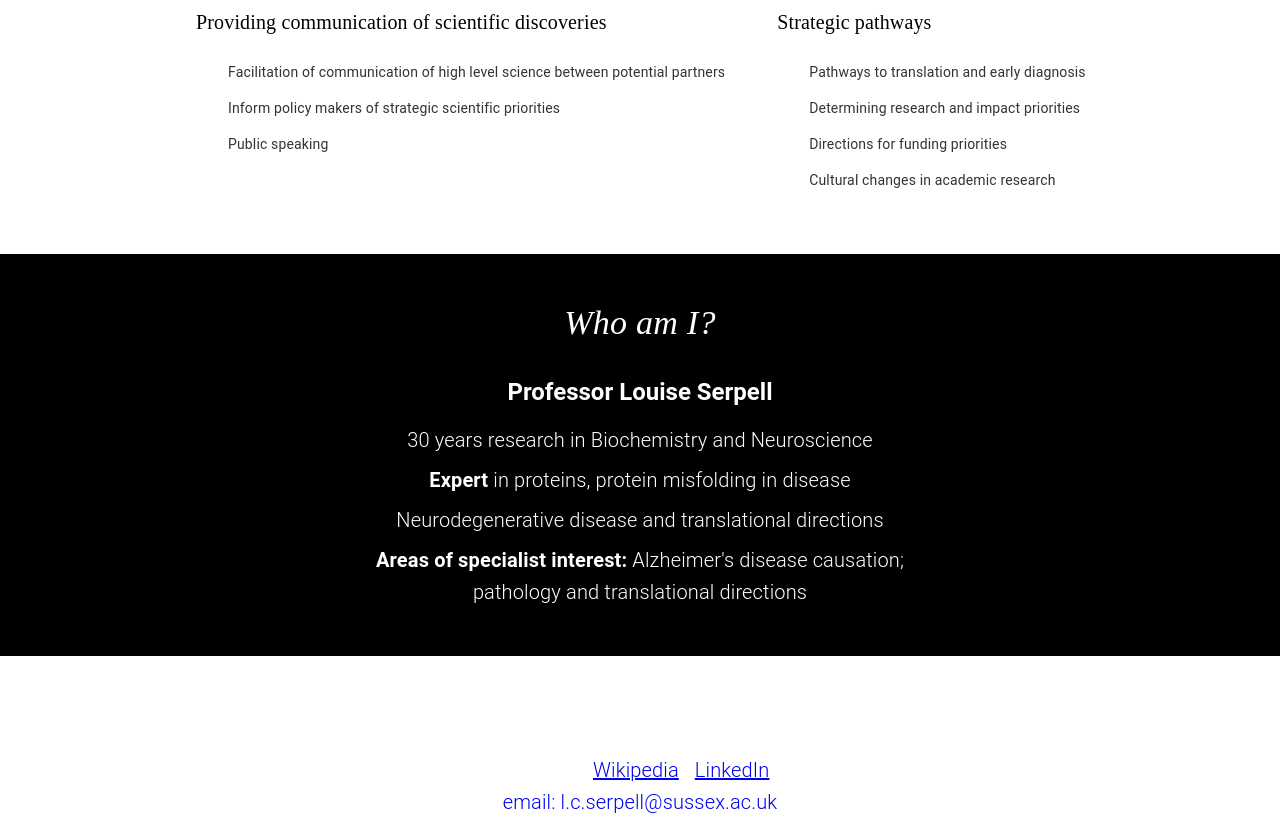
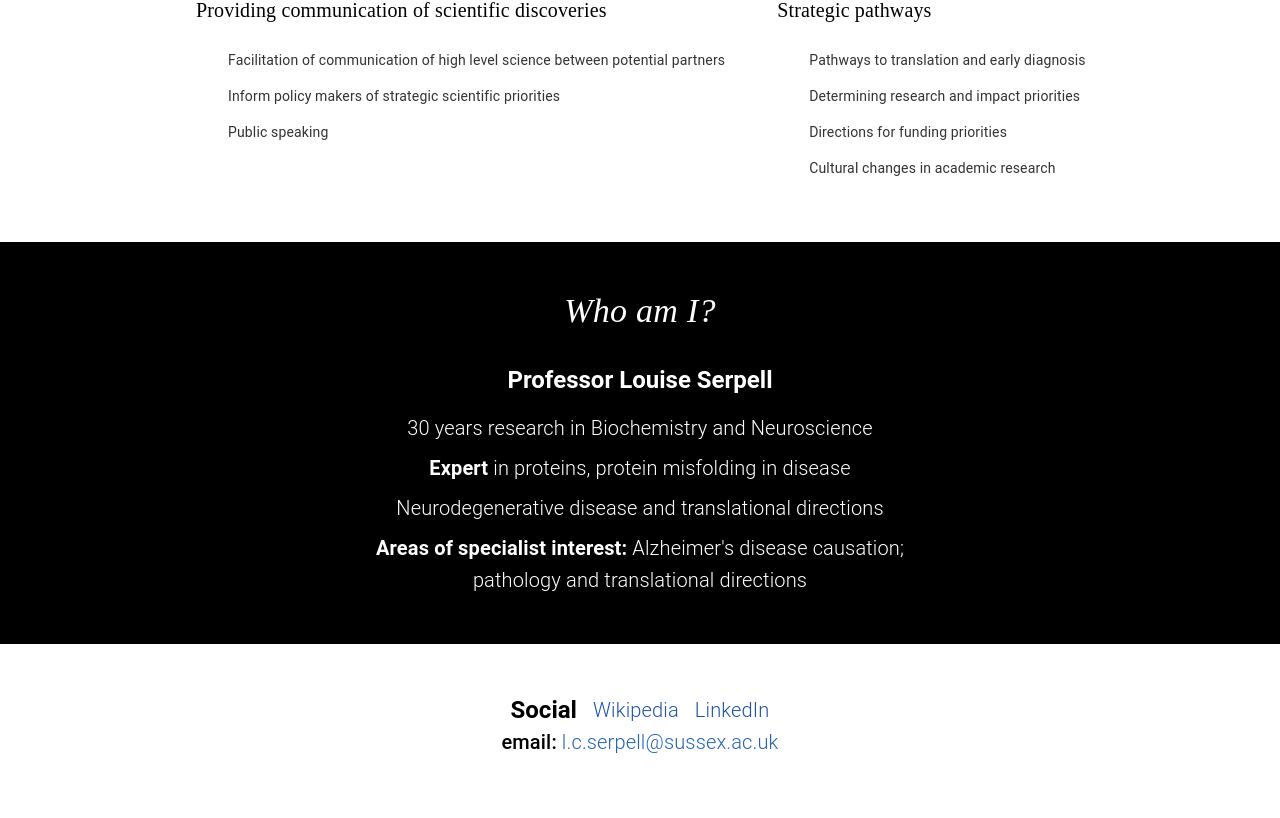
Before and after one commit to EAS-Tyler/serpell-science, a React (Create React App) app: page / in a window 1280 px wide. Shown: the part 1261-2079 px from the top of the page. Built offline with nearby package versions, Linux system fonts and the light colour scheme; some icons are missing.

Commit message:
beta: needs toolbar and callout buttons

```diff
--- a/src/App.js
+++ b/src/App.js
@@ -26,10 +26,8 @@ const App = () => {
       {/* Top navigation – light, centred */}
       <ToolbarComponent />
 
-
-
       {/* Hero + logo column (narrow, centred) */}
-      <Container maxWidth="sm" sx={{ pb: 6 }}>
+      <Container maxWidth="sm" sx={{ pb: 6, pt: 0, mt: -4 }}>
         {/* Logo */}
         <Box sx={{ display: "flex", justifyContent: "center", mb: 2 }}>
           <Card
--- a/src/components/Footer.jsx
+++ b/src/components/Footer.jsx
@@ -11,12 +11,11 @@ const Footer = () => {
       sx={{
         width: "100%",
         color: "#ffffff",
-        py: 6,
-        height: "100px",
-        mb: '30px'
-      }}
+        // py: 6,
+        // height: "100px",
+            }}
     >
-      <Container maxWidth="sm" sx={{ textAlign: "center" }}>
+      <Container maxWidth="sm" sx={{ textAlign: "center", pb: 7 }}>
         <Typography variant="h4" component="h3" sx={{ mb: 1 }}>
           Connecting, engaging, communicating
         </Typography>
@@ -29,7 +28,7 @@ const Footer = () => {
             gap: 2,
           }}
         >
-          <Typography variant="h5" component="h2">
+          <Typography variant="h5" component="h2" sx={{ color: "#000000" }}>
             Social
           </Typography>
 
@@ -37,7 +36,15 @@ const Footer = () => {
             variant="h6"
             sx={{
               cursor: "pointer",
-              textDecoration: "underline",
+              textDecoration: "none",
+              color: "#2054a8",
+              "&:hover": {
+                color: "#2054a8",
+                textDecoration: "none",
+              },
+              "&:visited": {
+                color: "#2054a8",
+              },
             }}
             component="a"
             href="https://en.wikipedia.org/wiki/Louise_Serpell"
@@ -52,7 +59,15 @@ const Footer = () => {
             component="a"
             sx={{
               cursor: "pointer",
-              textDecoration: "underline",
+              textDecoration: "none",
+              color: "#2054a8",
+              "&:hover": {
+                color: "#2054a8",
+                textDecoration: "none",
+              },
+              "&:visited": {
+                color: "#2054a8",
+              },
             }}
             href="https://www.linkedin.com/in/louise-serpell-0b318119/"
             target="_blank"
@@ -69,9 +84,17 @@ const Footer = () => {
           sx={{
             cursor: "pointer",
             textDecoration: "none",
+            color: "#2364b4",
+            "&:hover": {
+              color: "#2364b4",
+              textDecoration: "none",
+            },
+            "&:visited": {
+              color: "#2364b4",
+            },
           }}
         >
-          email: l.c.serpell@sussex.ac.uk
+          <span style={{ color: "#000", fontWeight: 500 }}>email:</span> l.c.serpell@sussex.ac.uk
         </Typography>
       </Container>
     </Box>
--- a/src/components/Toolbar.jsx
+++ b/src/components/Toolbar.jsx
@@ -10,6 +10,7 @@ const ToolbarComponent = () => {
         bgcolor: "#ffffff",
         color: "text.primary",
         borderBottom: "none",
+        mt: '20px'
       }}
     >
       <Toolbar
```
Also changed, not shown: src/components/WhoAmI.jsx (+5 -7 lines).
